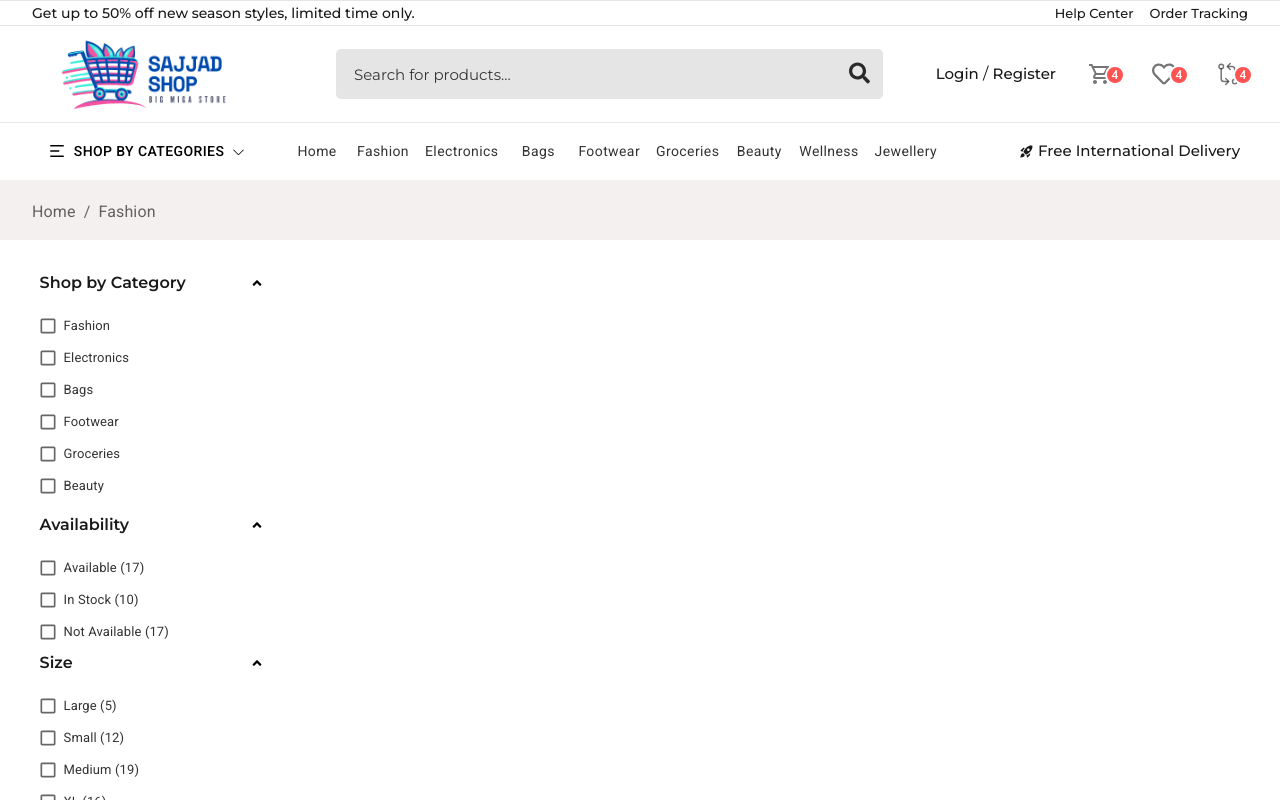
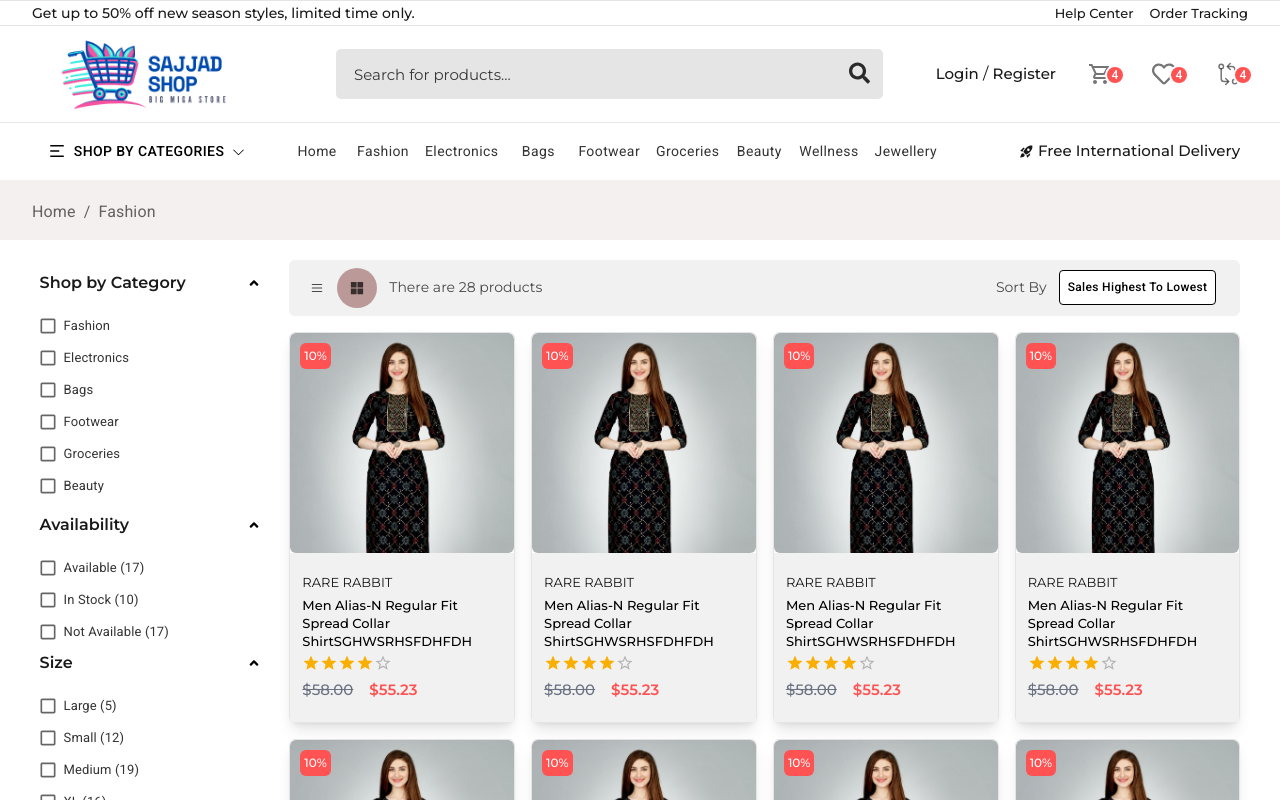
Before and after one commit to sajjadahmad30/Ecommerce_website, a React (Vite) app: page /productListing in a window 1280 px wide. Shown: the top 800 px of the page. Built offline with nearby package versions, Linux system fonts and the light colour scheme; a web font is replaced by a local one.

Commit message:
Add ProductItemListView component and enhance ProductListing with view options and sorting

```diff
--- a/src/Pages/ProductListing/index.jsx
+++ b/src/Pages/ProductListing/index.jsx
@@ -1,11 +1,29 @@
-import React from 'react'
+import "../../index.css"
+import React, { useState } from 'react'
 import SideBar from '../../components/SideBar';
 import Typography from '@mui/material/Typography';
 import Breadcrumbs from '@mui/material/Breadcrumbs';
 import Link from '@mui/material/Link';
-
+import ProductItem from '../../components/ProductItem';
+import Button from '@mui/material/Button';
+import { IoGridSharp } from 'react-icons/io5';
+import { LuMenu } from 'react-icons/lu';
+import Menu from '@mui/material/Menu';
+import MenuItem from '@mui/material/MenuItem';
+import ProductItemListView from '../../components/ProductItemListView';
+import Pagination from '@mui/material/Pagination';
 
 const ProductListing = () => {
+  const [itemView, setItemView] = useState("grid");
+  const [anchorEl, setAnchorEl] = React.useState(null);
+  const open = Boolean(anchorEl);
+  const handleClick = (event) => {
+    setAnchorEl(event.currentTarget);
+  };
+  const handleClose = () => {
+    setAnchorEl(null);
+  };
+
   return (
     <section className='!py-5'>
       <div className="container">
@@ -30,6 +48,93 @@
             <div className="sidebarWrapper w-[20%] h-full bg-white">
                 <SideBar/>
             </div>
+
+            <div className="rightContent w-[80%] !py-3">
+
+              <div className="flex items-center justify-between w-full !p-2 !mb-4 bg-[#f1f1f1] rounded-md ">
+                <div className="col1 flex items-center itemViewActions">
+                  <Button className={`!w-[40px] !h-[40px] !min-w-[40px] !text-[#000] !rounded-full ${itemView === "list" && "active"}`}
+                  onClick={()=>{setItemView('list')}}>
+                    <LuMenu className='!text-[rgba(0,0,0,0.7)]'/>
+                  </Button>
+                  <Button className={`!w-[40px] !h-[40px] !min-w-[40px] !text-[#000] !rounded-full ${itemView === "grid" && "active"}`}
+                   onClick={()=>{setItemView('grid')}}>
+                    <IoGridSharp className='!text-[rgba(0,0,0,0.7)]'/>
+                  </Button>
+
+                  <span className='!text-[14px] !font-[500px] !pl-3 text-[rgba(0,0,0,0.7)]'>There are 28 products</span>
+
+                </div>
+
+                <div className="col2 !ml-auto flex items-center justify-end gap-3 !pr-4">
+                  <span className='!text-[14px] !font-[500px] !pl-3 text-[rgba(0,0,0,0.7)]'>Sort By</span>
+
+                  <Button
+                    id="basic-button"
+                    aria-controls={open ? 'basic-menu' : undefined}
+                    aria-haspopup="true"
+                    aria-expanded={open ? 'true' : undefined}
+                    onClick={handleClick}
+                    className='!bg-white !text-[#000] !text-[12px] !capitalize !border-1 !border-[#000]'
+                  >
+                    Sales Highest to Lowest
+                  </Button>
+                  <Menu
+                    id="basic-menu"
+                    anchorEl={anchorEl}
+                    open={open}
+                    onClose={handleClose}
+                    slotProps={{
+                      list: {
+                        'aria-labelledby': 'basic-button',
+                      },
+                    }}
+                  >
+                    <MenuItem onClick={handleClose} className=' !text-[#000] !text-[13px] !capitalize'>Relevence</MenuItem>
+                    <MenuItem onClick={handleClose} className=' !text-[#000] !text-[13px] !capitalize'>Name A to Z</MenuItem>
+                    <MenuItem onClick={handleClose} className=' !text-[#000] !text-[13px] !capitalize'>Name Z to A</MenuItem>
+                    <MenuItem onClick={handleClose} className=' !text-[#000] !text-[13px] !capitalize'>Price low to high</MenuItem>
+                    <MenuItem onClick={handleClose} className=' !text-[#000] !text-[13px] !capitalize'>Price high to low</MenuItem>
+                  </Menu>
+
+                </div>
+              </div>
+
+              <div className={`grid ${itemView === "grid" ? " grid-cols-4 md:grid-cols-4" : " grid-cols-1 md:grid-cols-1 "} gap-4`}>
+               {
+                itemView === "grid" ?
+                <>
+                 <ProductItem/>
+                <ProductItem/>
+                <ProductItem/>
+                <ProductItem/>
+                <ProductItem/>
+                <ProductItem/>
+                <ProductItem/>
+                <ProductItem/>
+                </>
+                :
+                <>
+                <ProductItemListView/>
+                <ProductItemListView/>
+                <ProductItemListView/>
+                <ProductItemListView/>
+                <ProductItemListView/>
+                <ProductItemListView/>
+                <ProductItemListView/>
+                <ProductItemListView/>
+                <ProductItemListView/>
+                <ProductItemListView/>
+                <ProductItemListView/>
+                </>
+               }
+              </div>
+
+              <div className="flex items-center justify-center !mt-10">
+              <Pagination count={10} showFirstButton showLastButton />
+              </div>
+
+            </div>
         </div>
       </div>
 
--- /dev/null
+++ b/src/components/ProductItemListView/index.jsx
@@ -0,0 +1,72 @@
+import React from 'react'
+import "../ProductItemListView/style.css"
+import man1 from "../../assets/images/fashionImages/manImg1.jpg"
+import man from "../../assets/images/fashionImages/manImg.jpg"
+import { Link } from 'react-router-dom'
+import Rating from '@mui/material/Rating';
+import Button  from '@mui/material/Button'
+import { IoGitCompareOutline } from 'react-icons/io5'
+import { MdOutlineShoppingCart, MdZoomOutMap } from "react-icons/md";
+import { FaRegHeart } from "react-icons/fa";
+import Tooltip from '@mui/material/Tooltip';
+
+const ProductItemListView = () => {
+  return (
+    <div className='productItem shadow-lg rounded-md overflow-hidden border-1 border-[rgba(0,0,0,0.1)] flex items-center'>
+        <div className="group imgWrapper !w-[25%]  overflow-hidden !rounded-md  relative">
+            <Link to={"/"}>
+               <div className="img !h-[220px]  overflow-hidden ">
+               <img src={man1} alt="" className='w-full'/>
+               <img src={man} alt="" className='w-full transition-all duration-700 top-0 left-0 opacity-0 group-hover:opacity-100 absolute'/>
+               </div>
+            </Link>
+            <span className='discount flex items-center absolute top-[10px] left-[10px] z-50 bg-[#ff5252] text-white !rounded-md !p-1 text-[12px] font-[500]'>10%</span>
+
+
+          <div className="actions !absolute top-[-200px] !right-[5px] z-50 flex items-center !gap-4 !flex-col w-[50px] transition-all duration-300 group-hover:top-[15px] opacity-0 group-hover:opacity-100">
+          <Tooltip title="View Product Details" placement="left-start">
+            <Button className='!w-[35px] !h-[35px] !min-w-[35px] !rounded-full !text-black !bg-white hover:!bg-[#ff5252] hover:!text-white group'>
+               <MdZoomOutMap className='!text-black text-[18px] group-hover:text-white hover:!text-white'/>
+            </Button>
+            </Tooltip>
+
+            <Tooltip title="Compare" placement="left-start">
+            <Button className='!w-[35px] !h-[35px] !min-w-[35px] !rounded-full !text-black !bg-white hover:!bg-[#ff5252] hover:!text-white group'>
+               <IoGitCompareOutline className='!text-black text-[18px] group-hover:text-white hover:!text-white'/>
+            </Button>
+            </Tooltip>
+
+          <Tooltip title="Favorit" placement="left-start">
+            <Button className='!w-[35px] !h-[35px] !min-w-[35px] !rounded-full !text-black !bg-white hover:!bg-[#ff5252] hover:!text-white group'>
+               <FaRegHeart className='!text-black text-[18px] group-hover:text-white hover:!text-white'/>
+            </Button>
+            </Tooltip>
+          </div>
+
+        </div>
+
+        <div className="info !p-3 !px-8 !py-5 w-[75%] ">
+            <h1 className='text-[15px]'><Link to={"/"}  className='link transition-all'>RARE RABBIT</Link></h1>
+            <h3 className=' text-[18px] title !mt-1 !mb-3 font-[500] text-[#000]'><Link to={"/"} className='link transition-all'>Men Alias-N Regular Fit Spread Collar ShirtSGHWSRHSFDHFDH</Link></h3>
+
+            <p className='text-[14px] !mb-3'>Explore a modern selection of white shirts for men at FITTED. Cover all bases with casual overshirts, oxfords, lightweight safari styles for brighter days</p>
+
+         <Rating name="size-small" defaultValue={4} size="small" readOnly />
+
+         <div className="flex items-center gap-4">
+            <span className='oldPrice line-through text-gray-500 text-[15px] font-[500]'>$58.00</span>
+            <span className='price text-[#ff5252] font-[600] text-[15px]'>$55.23</span>
+         </div>
+
+         <div className="!mt-3">
+         <Button className='btn-org flex gap-2 '> <MdOutlineShoppingCart className='text-[20px]'/> Add to Cart</Button>
+         </div>
+
+        </div>
+
+
+    </div>
+  )
+}
+
+export default ProductItemListView
--- /dev/null
+++ b/src/components/ProductItemListView/style.css
@@ -0,0 +1,6 @@
+.productItem .title {
+  line-height: 18px;
+}
+.productItem .actions button svg {
+  pointer-events: none !important;
+}
--- a/src/components/SideBar/index.jsx
+++ b/src/components/SideBar/index.jsx
@@ -100,8 +100,6 @@
             </div>
         </div>
 
-
-
     </aside>
   )
 }
--- a/src/index.css
+++ b/src/index.css
@@ -153,6 +153,9 @@
   font-weight: 500 !important;
   font-size: 16px !important;
 }
+.btn-org:hover {
+  background: #171717 !important;
+}
 
 .MuiFormControlLabel-label {
   font-size: 13px !important;
@@ -207,3 +210,13 @@
 .ReactCollapse--collapse {
   transition: height 400ms !important;
 }
+
+.itemViewActions button.active {
+  background: #bb9999 !important;
+  opacity: 1 !important;
+}
+
+.Mui-selected.MuiPaginationItem-page {
+  background: #ff5252 !important;
+  color: #fff !important;
+}
```
